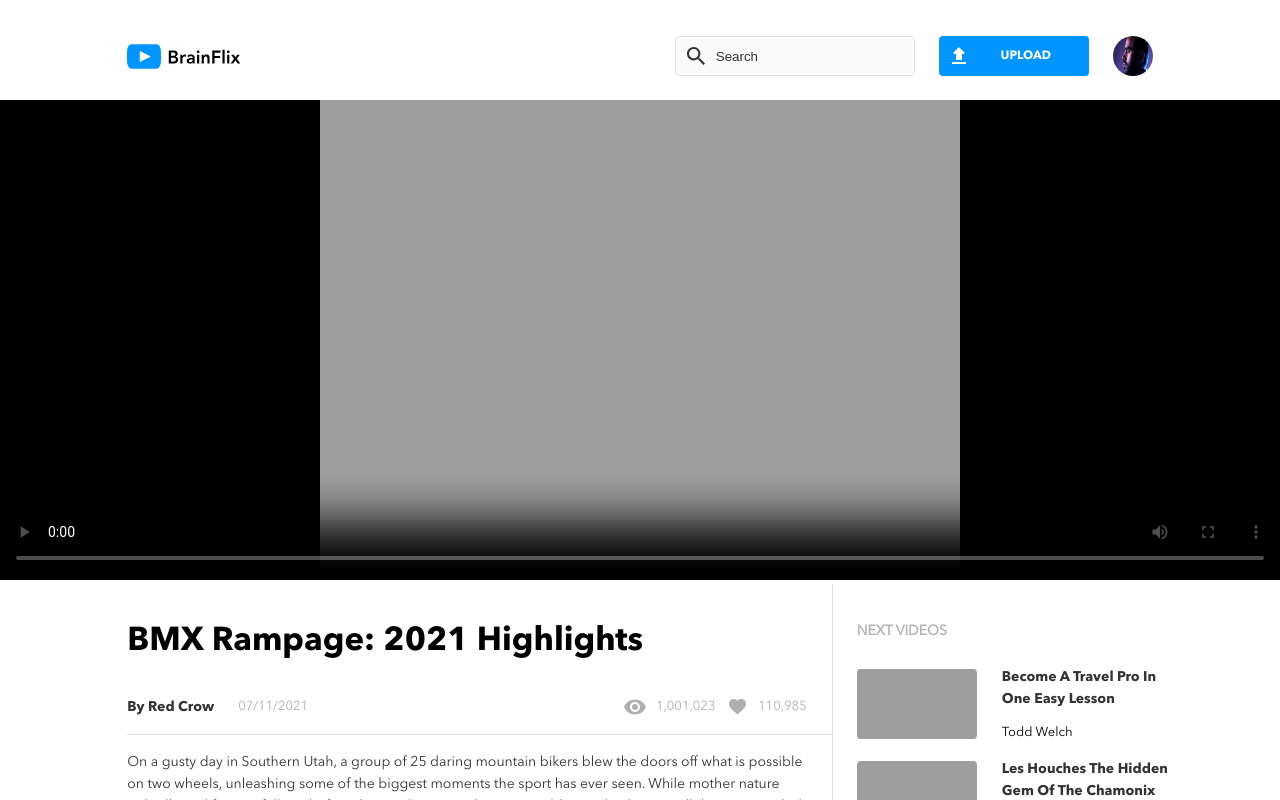
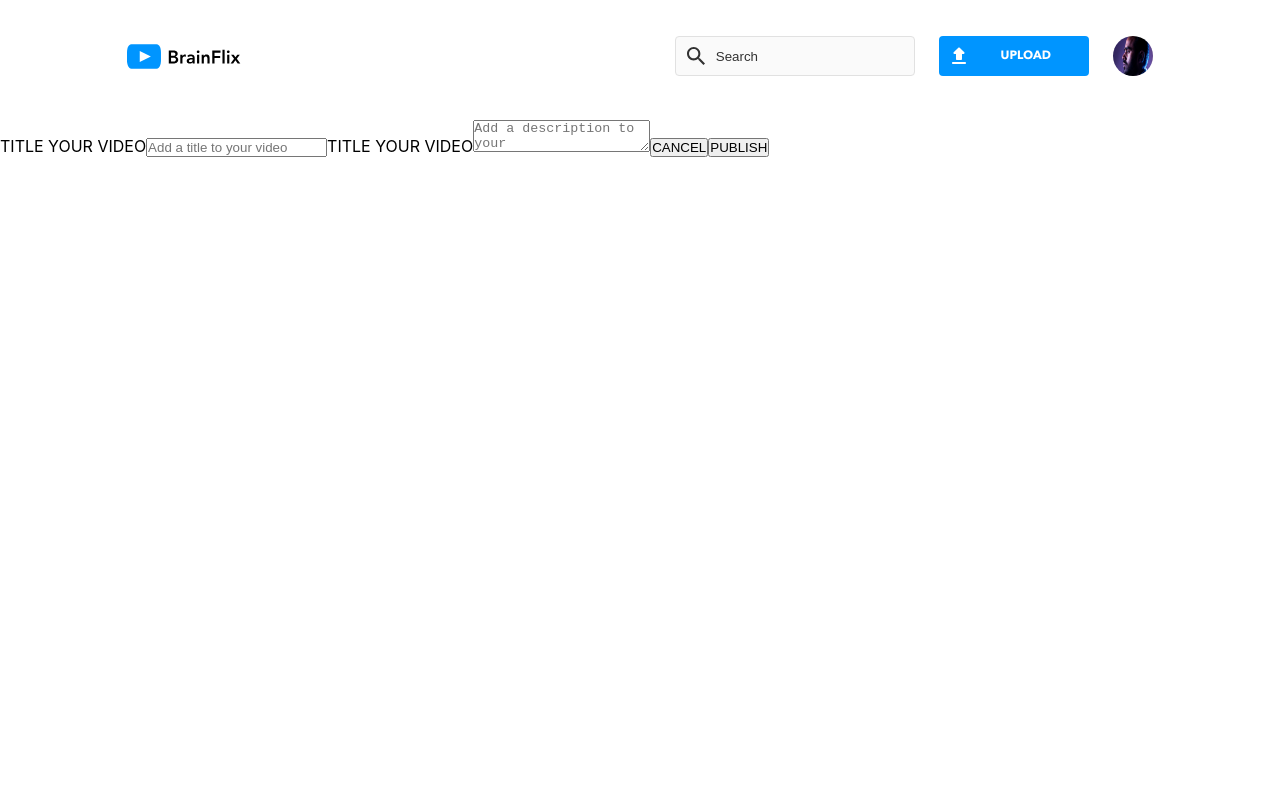
Before and after one commit to llau08/lida-lau-brainflix, a React (Create React App) app: page /upload in a window 1280 px wide. Shown: the top 800 px of the page. Built offline with nearby package versions, Linux system fonts and the light colour scheme; grey boxes are pictures that could not be loaded.

Commit message:
started routes for HomePage and Videos

```diff
--- a/src/App.js
+++ b/src/App.js
@@ -1,48 +1,39 @@
 import HeroVideo from './components/HeroVideo/HeroVideo';
-import AboutVideo from "./components/AboutVideo/AboutVideo";
-import Comments from "./components/Comments/Comments";
-import DisplayedComments from './components/DisplayedComments/DisplayedComments';
-import NextVideos from './components/NextVideos/NextVideos';
 import Data from './data/video-details.json';
 import { Component } from 'react';
 import './App.scss';
 import NavBar from './components/NavBar/NavBar';
 import {BrowserRouter, Switch, Route} from 'react-router-dom';
 import UploadPage from './pages/UploadPage/UploadPage';
+import HomePage from './pages/HomePage/HomePage';
+import NextVideos from './components/NextVideos/NextVideos';
 
 
 class App extends Component {
-  state = {
-    video: Data,
-    heroVideo: Data[0],
-    }
+  // state = {
+  //   video: Data,
+  //   heroVideo: Data[0],
+  //   }
 
-    handleClick = (videoObj)=>{
-      const videosCopy = this.state.video;
-      const index = videosCopy.findIndex((video)=>{
-        return video.id === videoObj.id
-      })
-      this.setState({heroVideo: videosCopy[index]});
-    }
+  //   handleClick = (videoObj)=>{
+  //     const videosCopy = this.state.video;
+  //     const index = videosCopy.findIndex((video)=>{
+  //       return video.id === videoObj.id
+  //     })
+  //     this.setState({heroVideo: videosCopy[index]});
+  //   }
 
   render(){
   return (
     <div className="App">
-      {/* <UploadPage /> */}
       <BrowserRouter>
       <header>
         <NavBar />
-        <HeroVideo heroVideo={this.state.heroVideo} />
       </header>
       <Switch>
-      <main className="main">
-        <div className="main__content">
-          <AboutVideo video={this.state.heroVideo} />
-          <Comments />
-          <DisplayedComments comment={this.state.heroVideo.comments}/>
-        </div>
-      <NextVideos heroVideo={this.state.heroVideo} video={this.state.video} handleClick={this.handleClick}/>
-      </main>
+        <Route path="/" exact component={HomePage} />
+        <Route path="/upload" component={UploadPage} />
+        <Route path="/videos/:id" component={HomePage} />
       </Switch>
       </BrowserRouter>
     </div>
--- a/src/components/NavBar/NavBar.js
+++ b/src/components/NavBar/NavBar.js
@@ -2,12 +2,15 @@ import Logo from "../../assets/logos/BrainFlix-logo.svg";
 import Avatar from "../../assets/images/Mohan-muruge.jpg";
 import Upload from "../../assets/icons/upload.svg";
 import SearchBar from "../SearchBar/SearchBar";
+import { Switch, Route, Link } from "react-router-dom";
+import HomePage from "../../pages/HomePage/HomePage";
 
-export default function NavBar(){
+export default function NavBar(props){
     return (
         <nav className="nav">
-            <a href="/home">
-            <img className="nav__logo" src={Logo} alt="BrainFlix Logo"></img></a>
+            <Link to="/">
+            <img className="nav__logo" src={Logo} alt="BrainFlix Logo"></img>
+            </Link>
             <div className="nav__box">
             <SearchBar />
             <img className="nav__avatar" src={Avatar} alt="Mohan muruge avatar"/>
--- a/src/components/NextVideos/NextVideos.js
+++ b/src/components/NextVideos/NextVideos.js
@@ -1,4 +1,5 @@
 import '../../components/NextVideos/NextVideos.scss';
+import { Link } from 'react-router-dom';
 
 export default function NextVideos(props){
     return(
@@ -9,14 +10,17 @@ export default function NextVideos(props){
                 return (unfilteredVideo.id !== props.heroVideo.id)
             }).map((video,index)=>{
                 if (video.title === props.video.title){return null}
+                console.log(props);
                 return(
-                    <li key={index}className="next__indv-box"onClick={()=>props.handleClick(video)}>
+                    <Link key={index} to={"/videos/"+ props.heroVideo.id}>
+                    <li className="next__indv-box"onClick={()=>props.handleClick(video)}>
                         <img className="next__img"src={video.image} alt="travel"></img>
                         <div className="next__names">
                             <h3 className="next__video-title">{video.title}</h3>
                             <p>{video.channel}</p>
                         </div>
                     </li>
+                    </Link>
                 )
             })}
             </ul>
--- a/src/components/UploadForm/UploadForm.js
+++ b/src/components/UploadForm/UploadForm.js
@@ -1,10 +1,10 @@
 export default function UploadForm() {
     return(
         <form>
-            <label for="videoname">TITLE YOUR VIDEO</label>
+            <label htmlFor="videoname">TITLE YOUR VIDEO</label>
             <input type="text" name="videoname" placeholder="Add a title to your video"></input>
 
-            <label for="videodescription">TITLE YOUR VIDEO</label>
+            <label htmlFor="videodescription">TITLE YOUR VIDEO</label>
             <textarea name="videodescription" placeholder="Add a description to your"></textarea>
             <button>CANCEL</button>
             <button>PUBLISH</button>
--- /dev/null
+++ b/src/pages/HomePage/HomePage.js
@@ -0,0 +1,40 @@
+import AboutVideo from "../../components/AboutVideo/AboutVideo";
+import Comments from "../../components/Comments/Comments";
+import DisplayedComments from "../../components/DisplayedComments/DisplayedComments";
+import NextVideos from "../../components/NextVideos/NextVideos";
+import HeroVideo from "../../components/HeroVideo/HeroVideo";
+import { Component } from 'react';
+import Data from '../../data/video-details.json';
+
+
+class HomePage extends Component {
+    state = {
+        video: Data,
+        heroVideo: Data[0],
+        }
+
+        handleClick = (videoObj)=>{
+            const videosCopy = this.state.video;
+            const index = videosCopy.findIndex((video)=>{
+              return video.id === videoObj.id
+            })
+            this.setState({heroVideo: videosCopy[index]});
+          }
+
+
+    render(){
+    return (
+        <main className="main">
+             <HeroVideo heroVideo={this.state.heroVideo} />
+            <div className="main__content">
+                <AboutVideo video={this.state.heroVideo} />
+                <Comments />
+                <DisplayedComments comment={this.state.heroVideo.comments}/>
+            </div>
+            <NextVideos heroVideo={this.state.heroVideo} video={this.state.video} handleClick={this.handleClick}/>
+      </main>
+
+    )}
+}
+
+export default HomePage;
--- a/src/pages/UploadPage/UploadPage.js
+++ b/src/pages/UploadPage/UploadPage.js
@@ -1,18 +1,13 @@
-// import { Component } from "react";
-import NavBar from "../../components/NavBar/NavBar";
 import UploadForm from "../../components/UploadForm/UploadForm";
 import UploadVideo from "../../components/UploadVideo/UploadVideo";
-
+import { Switch, Route, Link } from "react-router-dom";
 
 export default function UploadPage (props){
     return(
         <>
-        <header>
-            <NavBar />
-        </header>
         <main>
            <UploadVideo />
-            <UploadForm video={this.state.video}/>
+            <UploadForm video={props.video}/>
         </main>
         </>
     );
```
